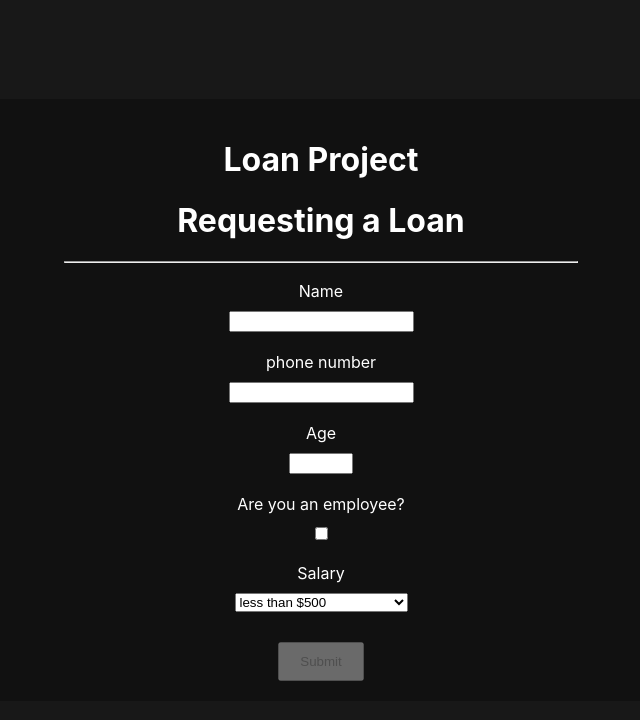
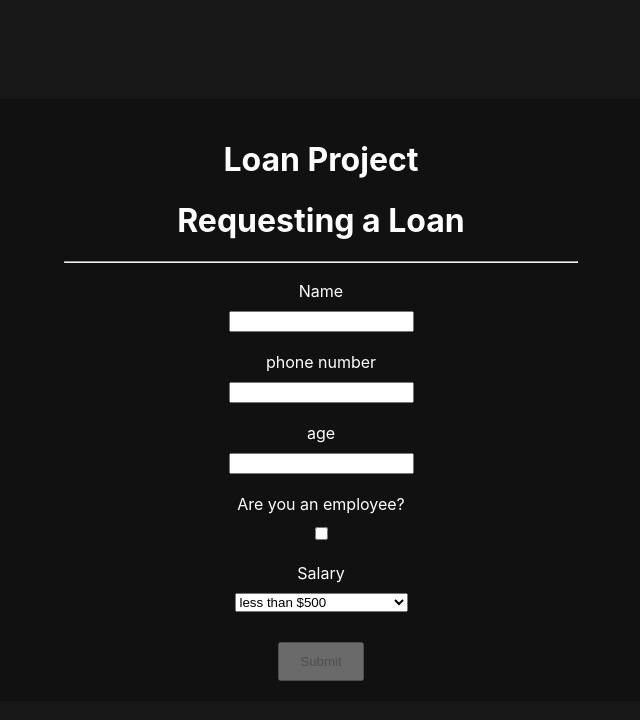
Before and after one commit to Isaladwy/request-loan, a React (Create React App) app: page / in a window 1280 px wide. Shown: the top 720 px of the page, without its empty margins (319-959 px from the left). Built offline with nearby package versions, Linux system fonts and the light colour scheme.

Commit message:
refactor(LoanForm): replace age input with InputComponent for consistency
The age input field was refactored to use the `InputComponent` to maintain consistency with other form fields. This improves code maintainability and reduces redundancy.

```diff
--- a/src/components/LoanForm.jsx
+++ b/src/components/LoanForm.jsx
@@ -30,6 +30,9 @@ function LoanForm({ title }) {
   function handleNameChange(value) {
     setFormData({...formData, name: value });
   }
+  function handleAgeChange(value) {
+    setFormData({...formData, age: value });
+  }
 
   return (
     <div className="loan-form-container">
@@ -43,20 +46,14 @@ function LoanForm({ title }) {
       >
         <h1>Requesting a Loan</h1>
         <hr className="loan-form-hr" />
+
         <InputComponent inputName='Name' value={formData.name} handlechange={handleNameChange} />
+
         <InputComponent inputName='phone number' value={formData.phone} handlechange={handlePhoneChange} />
-        <div className="loan-form-group">
-          <label>Age</label>
-          <input
-            type="number"
-            value={formData.age}
-            min={18}
-            max={100}
-            onChange={(event) => {
-              setFormData({ ...formData, age: event.target.value });
-            }}
-          />
-        </div>
+
+        <InputComponent inputName='age' value={formData.age} handlechange={handleAgeChange} />
+
+
         <div className="loan-form-group">
           <label>Are you an employee?</label>
           <input
```
